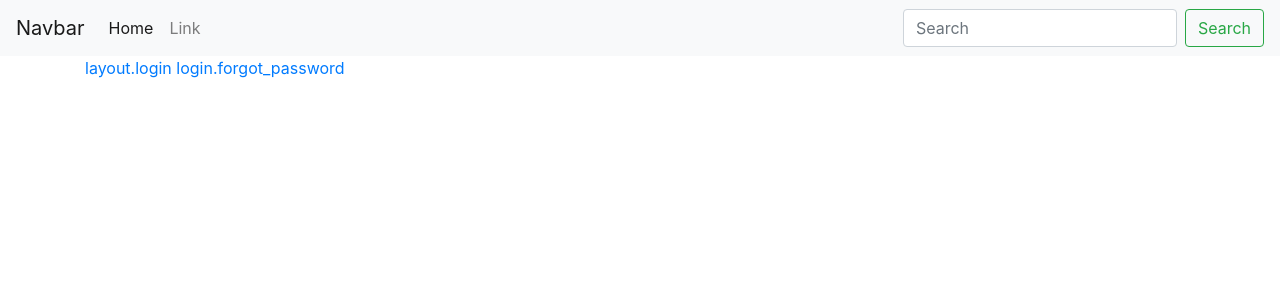
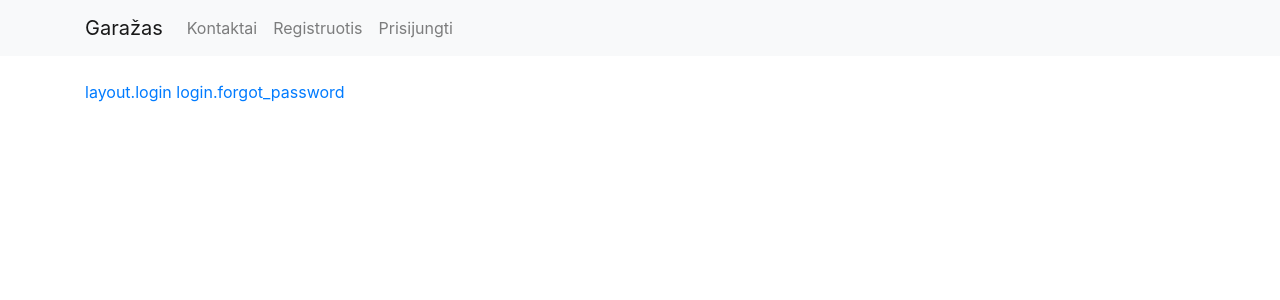
Before and after one commit to eimmar/s-projektas, a Symfony app: template templates/bundles/FOSUserBundle/layout.html.twig in a window 1280 px wide. Shown: the top 300 px of the page. Run offline with Twig, Linux system fonts and the light colour scheme; the template is opened without the code that fills it, so the values that code supplies are empty; some libraries are stand-ins or nearby versions.

Commit message:
moved navbar to separate file and fixed things up a bit

```diff
--- a/templates/base.html.twig
+++ b/templates/base.html.twig
@@ -1,7 +1,6 @@
 <!DOCTYPE html>
 <html>
     <head>
-
         <meta charset="UTF-8">
         <title>{% block title %}Welcome!{% endblock %}</title>
         {% block stylesheets %}
@@ -9,29 +8,10 @@
         {% endblock %}
     </head>
     <body>
-    <nav class="navbar navbar-expand-lg navbar-light bg-light">
-        <a class="navbar-brand" href="#">Navbar</a>
-        <button class="navbar-toggler" type="button" data-toggle="collapse" data-target="#navbarSupportedContent" aria-controls="navbarSupportedContent" aria-expanded="false" aria-label="Toggle navigation">
-            <span class="navbar-toggler-icon"></span>
-        </button>
-
-        <div class="collapse navbar-collapse" id="navbarSupportedContent">
-            <ul class="navbar-nav mr-auto">
-                <li class="nav-item active">
-                    <a class="nav-link" href="#">Home <span class="sr-only">(current)</span></a>
-                </li>
-                <li class="nav-item">
-                    <a class="nav-link" href="#">Link</a>
-                </li>
-            </ul>
-            <form class="form-inline my-2 my-lg-0">
-                <input class="form-control mr-sm-2" type="search" placeholder="Search" aria-label="Search">
-                <button class="btn btn-outline-success my-2 my-sm-0" type="submit">Search</button>
-            </form>
-        </div>
-    </nav>
+    {{ include('includes/navbar.html.twig') }}
     <div class="container">
-        {% block body %}{% endblock %}
+        {% block body %}
+        {% endblock %}
     </div>
         {% block javascripts %}
             <script src="{{ asset('build/js/bootstrap.js') }}"></script>
--- /dev/null
+++ b/templates/includes/navbar.html.twig
@@ -0,0 +1,15 @@
+<nav class="navbar navbar-expand-lg navbar-light bg-light mb-4">
+    <div class="container">
+        <a class="navbar-brand" href="/">Garažas</a>
+        <button class="navbar-toggler" type="button" data-toggle="collapse" data-target="#navbarNavAltMarkup" aria-controls="navbarNavAltMarkup" aria-expanded="false" aria-label="Toggle navigation">
+            <span class="navbar-toggler-icon"></span>
+        </button>
+        <div class="collapse navbar-collapse" id="navbarNavAltMarkup">
+            <div class="navbar-nav">
+                <a class="nav-item nav-link" href="#">Kontaktai</a>
+                <a class="nav-item nav-link" href="/register">Registruotis</a>
+                <a class="nav-item nav-link" href="/login">Prisijungti</a>
+            </div>
+        </div>
+    </div>
+</nav>
--- a/templates/index/index.html.twig
+++ b/templates/index/index.html.twig
@@ -1,4 +1,6 @@
 {% extends 'base.html.twig' %}
+
+
 
 {% block body %}
     <h1 class="card-header">This is a test index page</h1>
```
